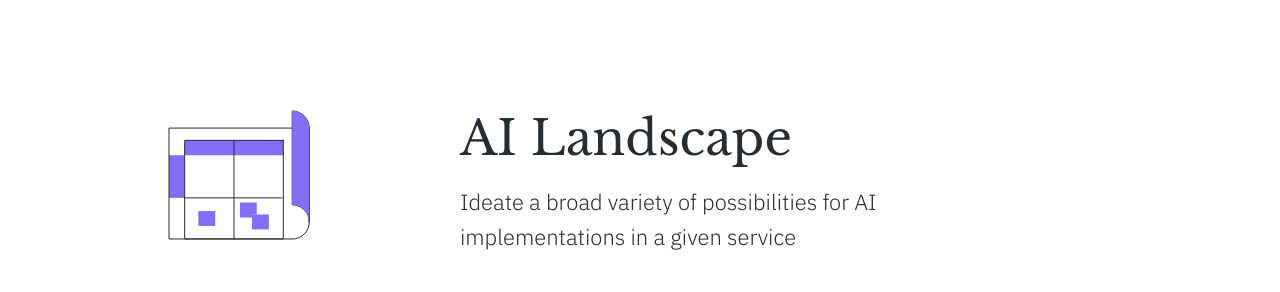
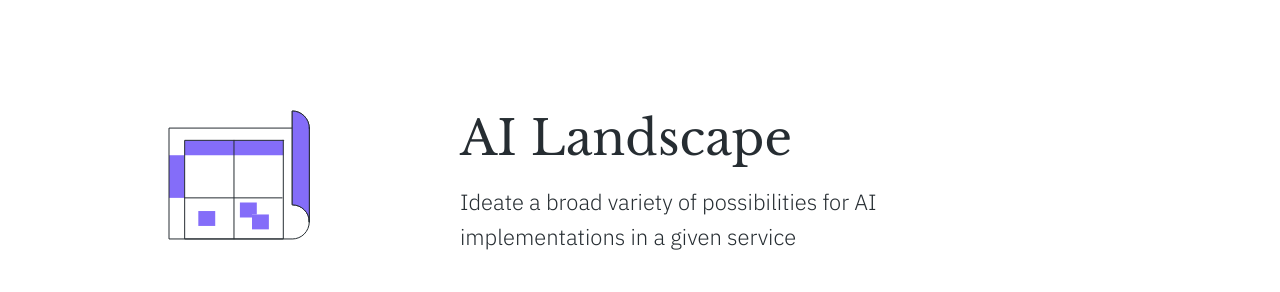
Before and after one commit to service-design-tools/sdt-website, a Jekyll site: the page built from _tools/ai-landscape.md, in a window 1280 px wide. Shown: the part 124-416 px from the top of the page. Built offline with Jekyll 4.4.1, drawn with Linux system fonts in a browser that asks for light colours.

Commit message:
Update tool “ai-landscape”

```diff
--- a/_tools/ai-landscape.md
+++ b/_tools/ai-landscape.md
@@ -54,7 +54,7 @@
 
   <path d="M141.303 18.0865C141.303 8.65558 133.658 1 124.217 1V94.8271C133.648 94.8271 141.303 102.472 141.303 111.914V18.0865Z" class="svg--outline svg--filled-light "></path>
 
-  <path d="M141.303 18.0865C141.303 8.65558 133.658 1 124.217 1V94.8271C133.648 94.8271 141.303 102.472 141.303 111.914V18.0865Z"  class="svg--filled-support"></path>
+  <path d="M141.303 18.0865C141.303 8.65558 133.658 1 124.217 1V94.8271C133.648 94.8271 141.303 102.472 141.303 111.914V18.0865Z"  class="svg--outline svg--filled-support"></path>
 
 
   </g>
```
